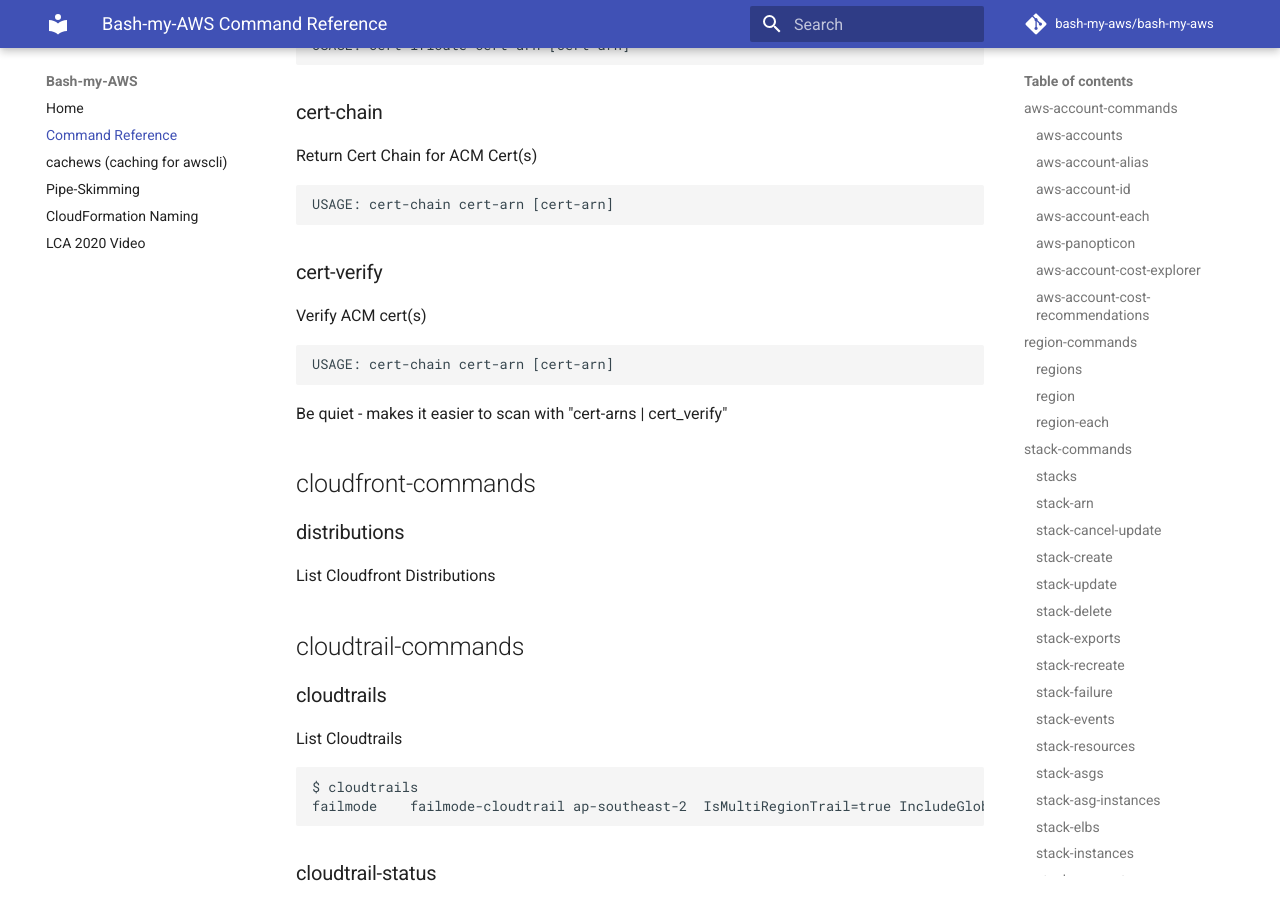
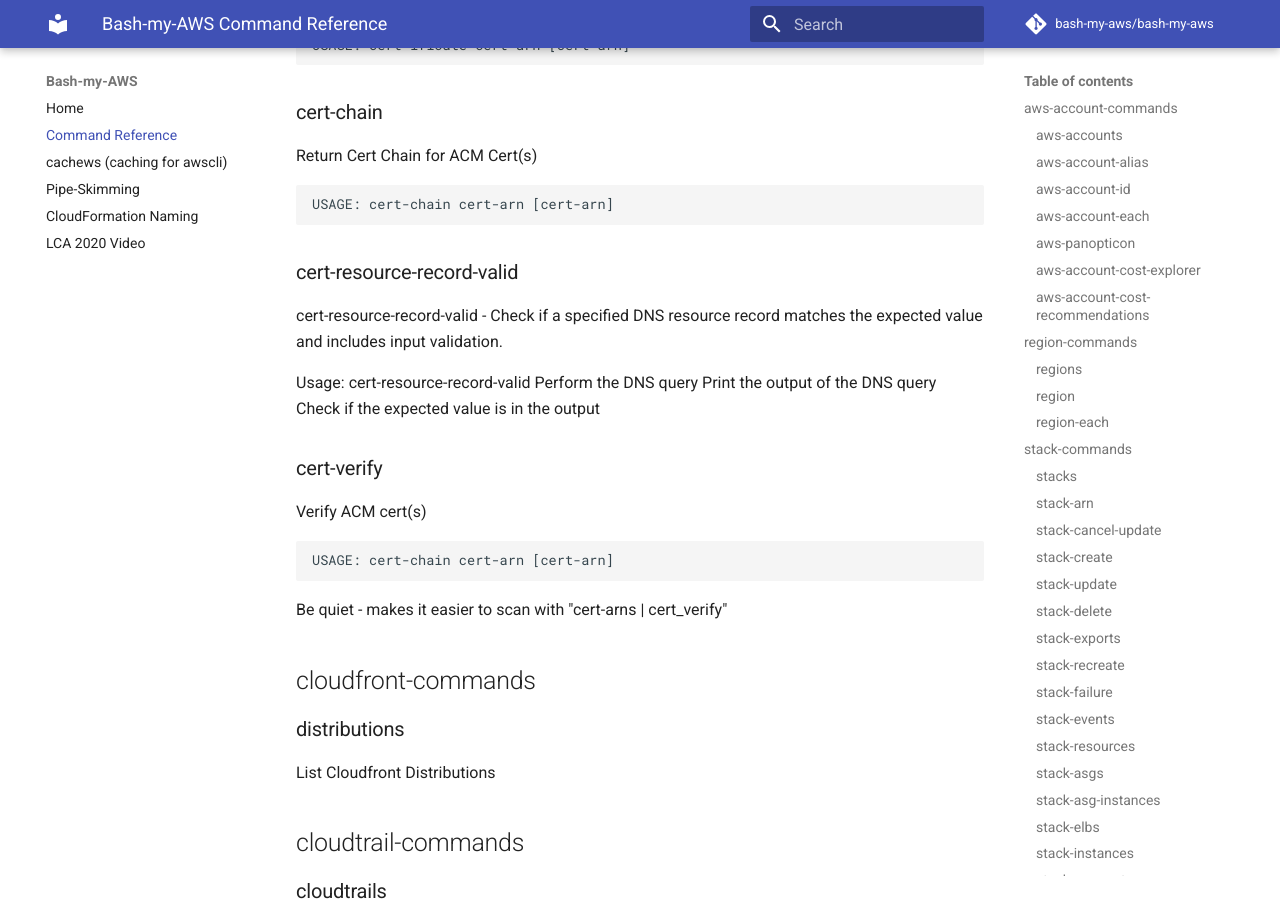
Before and after one commit to bash-my-aws/bash-my-aws, an MkDocs documentation site: the page built from docs/command-reference.md, in a window 1280 px wide and 900 px high, scrolled down 25562 px. Built offline with MkDocs 1.6.1 and Material for MkDocs 9.7.7, drawn with Linux system fonts in a browser that asks for light colours; comment, search, counter and statistics services are not loaded; some of the changed text lies outside the part shown.

Commit message:
Add functions:
- cert-resource-record-valid: Check DNS domain validation record
- iam-access-key-rotate: rotate key
- ssm-automation-step-executions: list them

```diff
--- a/docs/command-reference.md
+++ b/docs/command-reference.md
@@ -1285,6 +1285,16 @@
     USAGE: cert-chain cert-arn [cert-arn]
 
 
+### cert-resource-record-valid
+
+cert-resource-record-valid - Check if a specified DNS resource record matches the expected value and includes input validation.
+
+Usage: cert-resource-record-valid <name> <type> <value>
+Perform the DNS query
+Print the output of the DNS query
+Check if the expected value is in the output
+
+
 ### cert-verify
 
 Verify ACM cert(s)
@@ -1496,6 +1506,10 @@
     config-role-ap-southeast-2               AROAI3QHAU3J2CDRNLQHD  2017-02-02T03:03:02Z
     AWSBatchServiceRole                      AROAJJWRGUPTRXTV52TED  2017-03-09T05:31:39Z
     ecsInstanceRole                          AROAJFQ3WMZXESGIKW5YD  2017-03-09T05:31:39Z
+
+
+### iam-access-key-rotate
+
 
 
 ## image-commands
```
Also changed, not shown: other parts of docs/command-reference.md (+14 -0 lines), TODO.md (+1 -0 lines), 5 other files.
